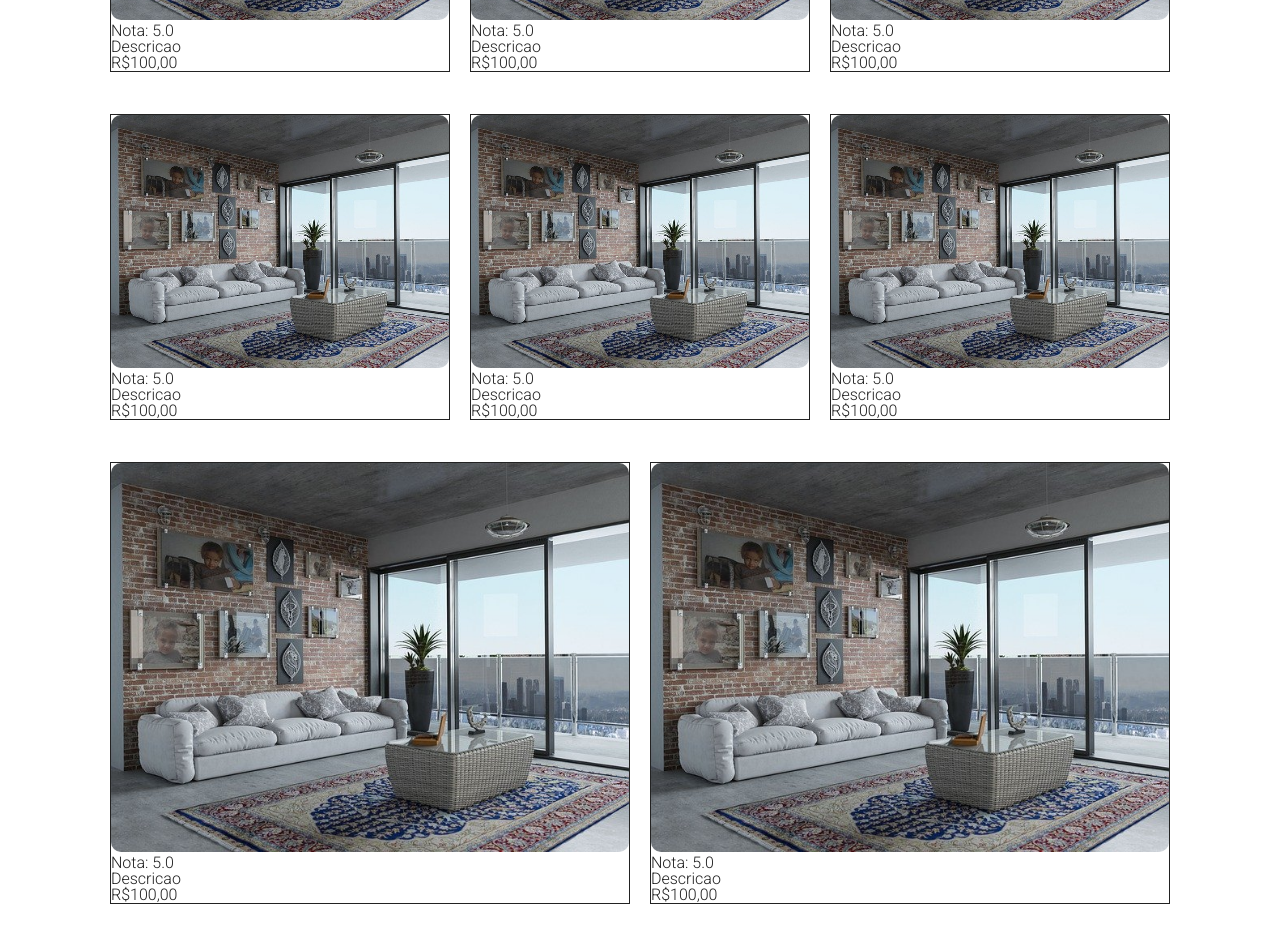
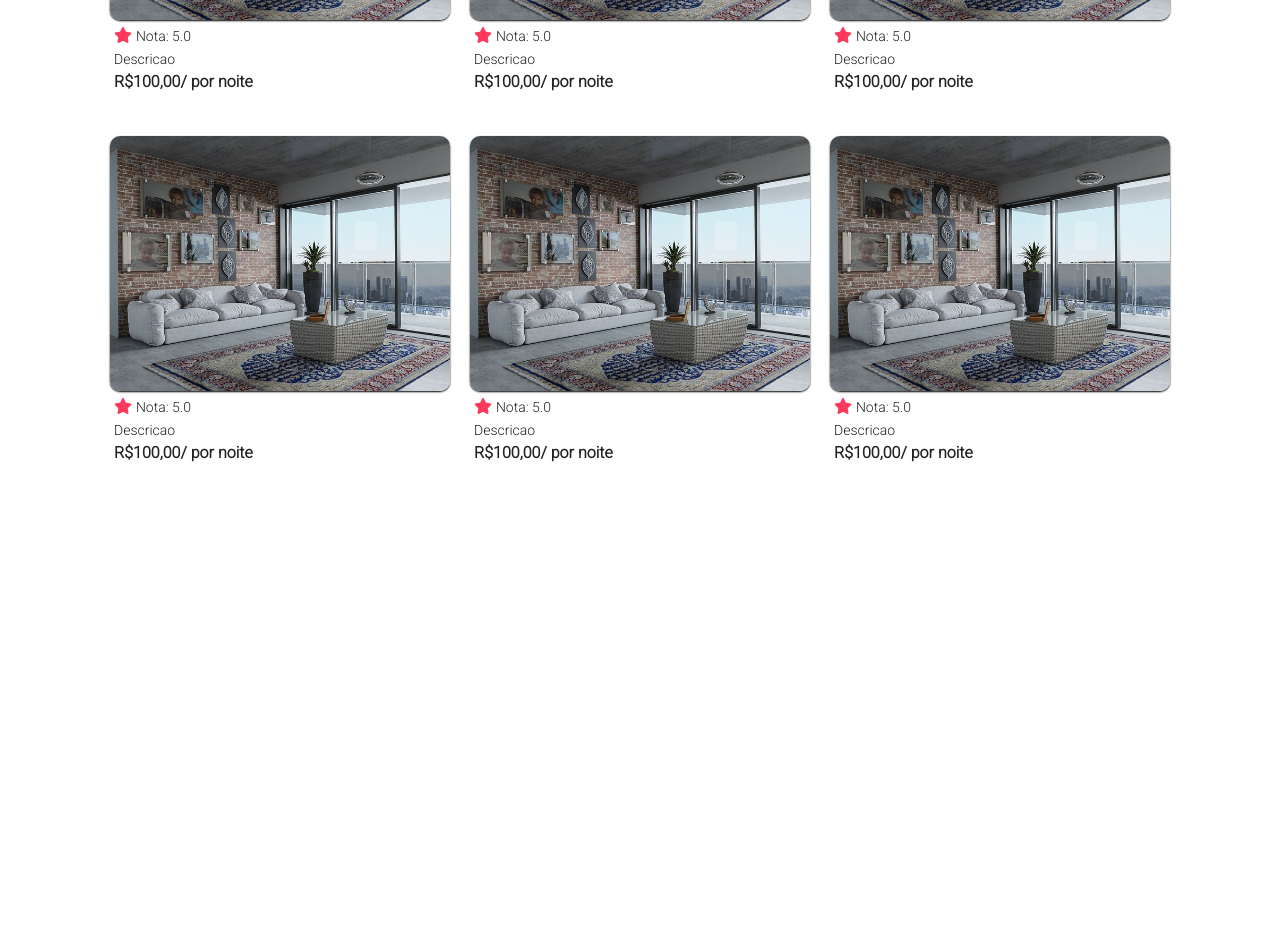
Before and after one commit to edsonbruno415/airbnb-website-clone, a plain HTML site: page index.html in a window 1280 px wide. Shown: the part 500-1436 px from the top of the page. After the commit the page ends 997 px from the top, so only its background shows below. Drawn offline with Linux system fonts and the light colour scheme.

Commit message:
Fixing card layout

```diff
--- a/css/styles.css
+++ b/css/styles.css
@@ -139,12 +139,31 @@ body{
     padding: 10px;
 }
 .card{
-    border: #222222 solid 1px;
     display: flex;
     flex-direction: column;
 }
 .card-image img{
     border: rgba(0,0,0,0.18) 1px 2px;
     border-radius: 10px;
+    box-shadow: rgba(0,0,0,20) 0px 1px 2px ;
     width: 100%;
 }
+.card-rating{
+    padding: 4px;
+}
+.card-rating span{
+    font-size: 14px;
+}
+.card-rating i{
+    color: #FF385C;
+}
+.card-description{
+    font-size: 14px;
+    padding: 4px;
+}
+.card-price{
+    font-size: 16px;
+    font-weight: bolder;
+    font-family: inherit,sans-serif;
+    padding: 4px;
+}
--- a/index.html
+++ b/index.html
@@ -43,8 +43,10 @@
             <h1>Acomodações em Salvador</h1>
         </div>
         <div class="filter-list">
-            <button>Flexibilidade</button>
+            <button>Flexibilidade de cancelamento</button>
             <button>Preco</button>
+            <button>Tipo de Lugar</button>
+            <button>Reserva instantanea</button>
             <button>Mais filtros</button>
         </div>
         <div class="accommodation">
@@ -52,81 +54,79 @@
                 <li class="list-item">
                     <div class="card">
                         <div class="card-image"><img src="assets/apto.jpg" alt="imagem-hospedagem" /></div>
-                        <div class="card-rating"><span>Nota: 5.0 </span></div>
+                        <div class="card-rating">
+                            <i class="fas fa-star"></i>
+                            <span>Nota: 5.0 </span>
+                        </div>
                         <div class="card-description">
                             <p>Descricao</p>
                         </div>
-                        <div class="card-price"><span>R$100,00</span></div>
+                        <div class="card-price"><span>R$100,00/ por noite</span></div>
                     </div>
                 </li>
                 <li class="list-item">
                     <div class="card">
-                        <div class="card-image"><img src="assets/apto.jpg"  alt="imagem-hospedagem" /></div>
-                        <div class="card-rating"><span>Nota: 5.0 </span></div>
+                        <div class="card-image"><img src="assets/apto.jpg" alt="imagem-hospedagem" /></div>
+                        <div class="card-rating">
+                            <i class="fas fa-star"></i>
+                            <span>Nota: 5.0 </span>
+                        </div>
                         <div class="card-description">
                             <p>Descricao</p>
                         </div>
-                        <div class="card-price"><span>R$100,00</span></div>
+                        <div class="card-price"><span>R$100,00/ por noite</span></div>
                     </div>
                 </li>
                 <li class="list-item">
                     <div class="card">
-                        <div class="card-image"><img src="assets/apto.jpg"  alt="imagem-hospedagem" /></div>
-                        <div class="card-rating"><span>Nota: 5.0 </span></div>
+                        <div class="card-image"><img src="assets/apto.jpg" alt="imagem-hospedagem" /></div>
+                        <div class="card-rating">
+                            <i class="fas fa-star"></i>
+                            <span>Nota: 5.0 </span>
+                        </div>
                         <div class="card-description">
                             <p>Descricao</p>
                         </div>
-                        <div class="card-price"><span>R$100,00</span></div>
+                        <div class="card-price"><span>R$100,00/ por noite</span></div>
                     </div>
                 </li>
                 <li class="list-item">
                     <div class="card">
-                        <div class="card-image"><img src="assets/apto.jpg"  alt="imagem-hospedagem" /></div>
-                        <div class="card-rating"><span>Nota: 5.0 </span></div>
+                        <div class="card-image"><img src="assets/apto.jpg" alt="imagem-hospedagem" /></div>
+                        <div class="card-rating">
+                            <i class="fas fa-star"></i>
+                            <span>Nota: 5.0 </span>
+                        </div>
                         <div class="card-description">
                             <p>Descricao</p>
                         </div>
-                        <div class="card-price"><span>R$100,00</span></div>
+                        <div class="card-price"><span>R$100,00/ por noite</span></div>
                     </div>
                 </li>
                 <li class="list-item">
                     <div class="card">
-                        <div class="card-image"><img src="assets/apto.jpg"  alt="imagem-hospedagem" /></div>
-                        <div class="card-rating"><span>Nota: 5.0 </span></div>
+                        <div class="card-image"><img src="assets/apto.jpg" alt="imagem-hospedagem" /></div>
+                        <div class="card-rating">
+                            <i class="fas fa-star"></i>
+                            <span>Nota: 5.0 </span>
+                        </div>
                         <div class="card-description">
                             <p>Descricao</p>
                         </div>
-                        <div class="card-price"><span>R$100,00</span></div>
+                        <div class="card-price"><span>R$100,00/ por noite</span></div>
                     </div>
                 </li>
                 <li class="list-item">
                     <div class="card">
-                        <div class="card-image"><img src="assets/apto.jpg"  alt="imagem-hospedagem" /></div>
-                        <div class="card-rating"><span>Nota: 5.0 </span></div>
+                        <div class="card-image"><img src="assets/apto.jpg" alt="imagem-hospedagem" /></div>
+                        <div class="card-rating">
+                            <i class="fas fa-star"></i>
+                            <span>Nota: 5.0 </span>
+                        </div>
                         <div class="card-description">
                             <p>Descricao</p>
                         </div>
-                        <div class="card-price"><span>R$100,00</span></div>
-                    </div>
-                </li>
-                <li class="list-item">
-                    <div class="card">
-                        <div class="card-image"><img src="assets/apto.jpg"  alt="imagem-hospedagem" /></div>
-                        <div class="card-rating"><span>Nota: 5.0 </span></div>
-                        <div class="card-description">
-                            <p>Descricao</p>
-                        </div>
-                        <div class="card-price"><span>R$100,00</span></div>
-                    </div>
-                </li>
-                <li class="list-item">
-                    <div class="card">
-                        <div class="card-image"><img src="assets/apto.jpg"  alt="imagem-hospedagem" /></div>
-                        <div class="card-rating"><span>Nota: 5.0 </span></div>
-                        <div class="card-description">
-                            <p>Descricao</p>
-                        </div>
-                        <div class="card-price"><span>R$100,00</span></div>
+                        <div class="card-price"><span>R$100,00/ por noite</span></div>
                     </div>
                 </li>
             </ul>
```
